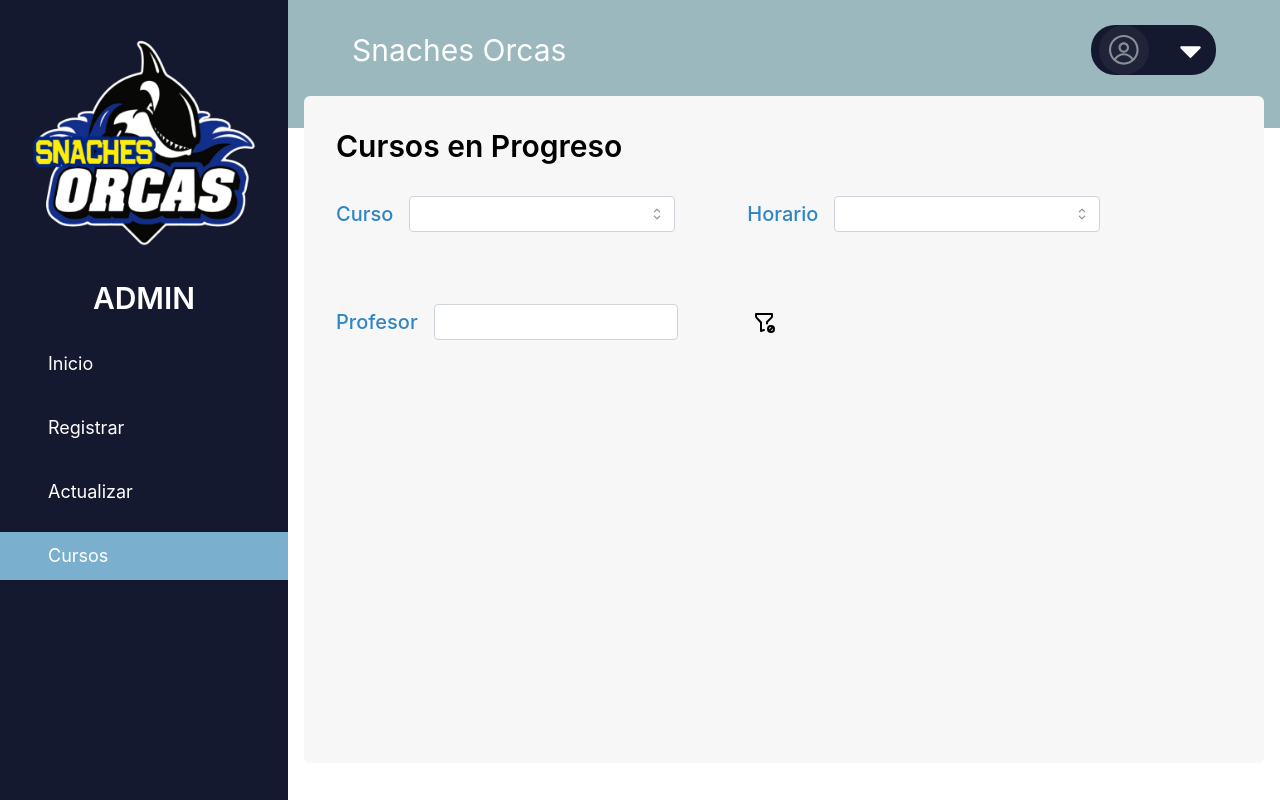
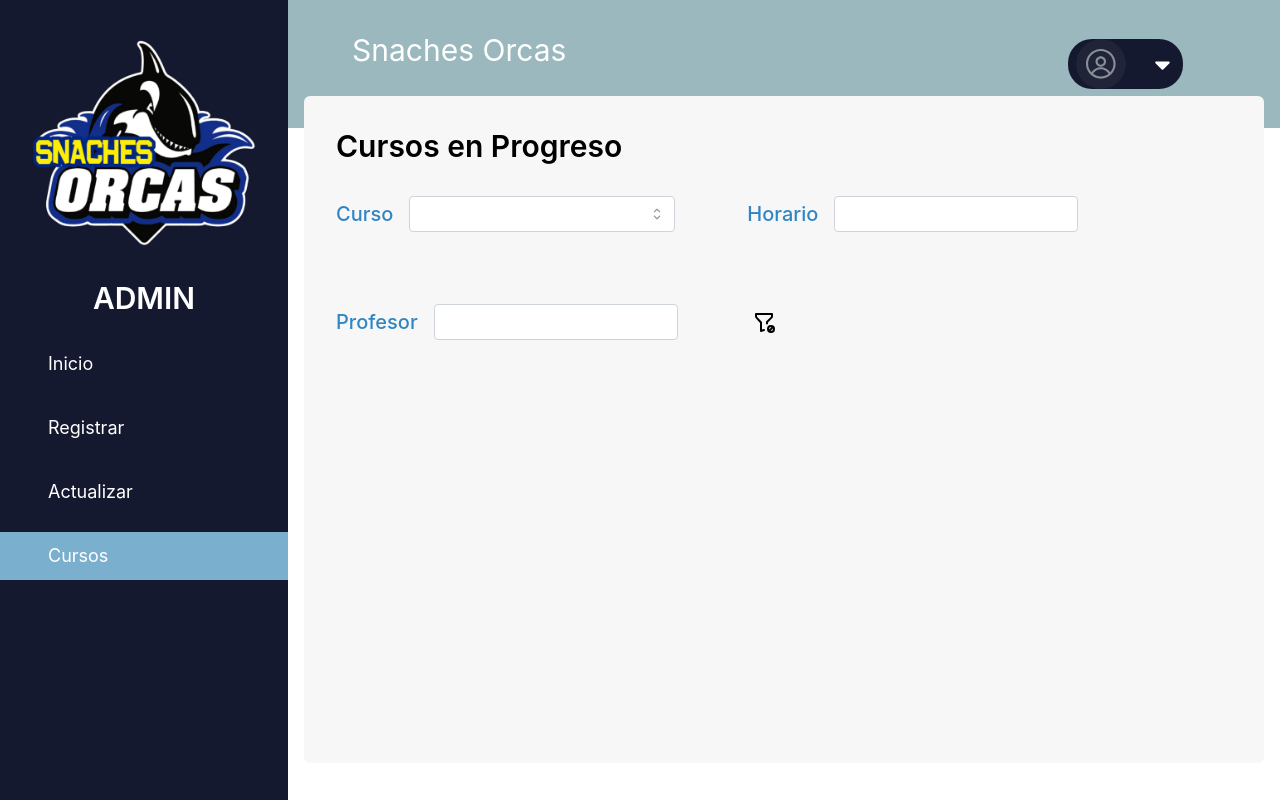
Before and after one commit to joemcara/swimmast-web, a React (Vite) app: page /cursos in a window 1280 px wide. Built offline with nearby package versions, Linux system fonts and the light colour scheme.

Commit message:
some fixies

```diff
--- a/src/Cursos/Curso.jsx
+++ b/src/Cursos/Curso.jsx
@@ -19,15 +19,15 @@ function Curso() {
                     Curso
                     </InputLabel>
                     <Select
-                        data={['GRU01','IND01','VAV01','TRP01']}
+                        data={['GRUPAL','INDIVIDUAL','VACACIONAL','TERAPIA']}
                         />
                 </Group>
                 <Group>
                     <InputLabel className='text-system-label-blue' size={20} fw={550}>
                     Horario
                     </InputLabel>
-                    <Select
-                        data={['GRU01','IND01','VAV01','TRP01']}
+                    <Autocomplete
+                        data={['7:00','7:30','8:00','9:30']}
                         />
                 </Group>
                 <Group>
--- a/src/components/Layout.jsx
+++ b/src/components/Layout.jsx
@@ -1,21 +1,43 @@
 import React, { Component, useEffect } from 'react';
-import {Avatar} from "@mantine/core"
+import {Avatar, Button,Menu,MenuItem} from "@mantine/core"
 import { IconCaretDown } from '@tabler/icons-react';
 
-function Layout() {
+const handleLogout = () => {
+  console.log("Logout");
+};
 
 
-const toggleDropdown = () => {
-    setIsOpen(!isOpen);
-  };
+function ButtonLogout() {
+
+    return (
+        <div className="bg-system-menu-blue flex items-center top-0 gap-6 px-2 rounded-3xl">
+              <Avatar size={50} />
+              <IconCaretDown color="white" fill="white" size={25}/>
+      </div>
+    );
+
+}
+
+
+
+function Layout() {
 
         return (
             <div className='w-full h-32 top-0 left-0 px-16 bg-system-layout-green flex justify-between items-center z-0'>
                 <text className='mb-7 text-white text-3xl '>Snaches Orcas</text>
-                <div className="mb-7 bg-system-menu-blue flex items-center gap-6 px-2 rounded-3xl">
-                    <Avatar size={50} />
-                  <IconCaretDown color="white" fill="white" size={35} />
-                </div>
+                <Menu width={200} shadow="md">
+      <Menu.Target className >
+        <Button variant="transparent" size='xl'>
+          <ButtonLogout/>
+        </Button>
+      </Menu.Target>
+
+      <Menu.Dropdown>
+        <Menu.Item onClick={handleLogout}>
+          Log out
+        </Menu.Item>
+      </Menu.Dropdown>
+    </Menu>
             </div>
         );
 }
```
